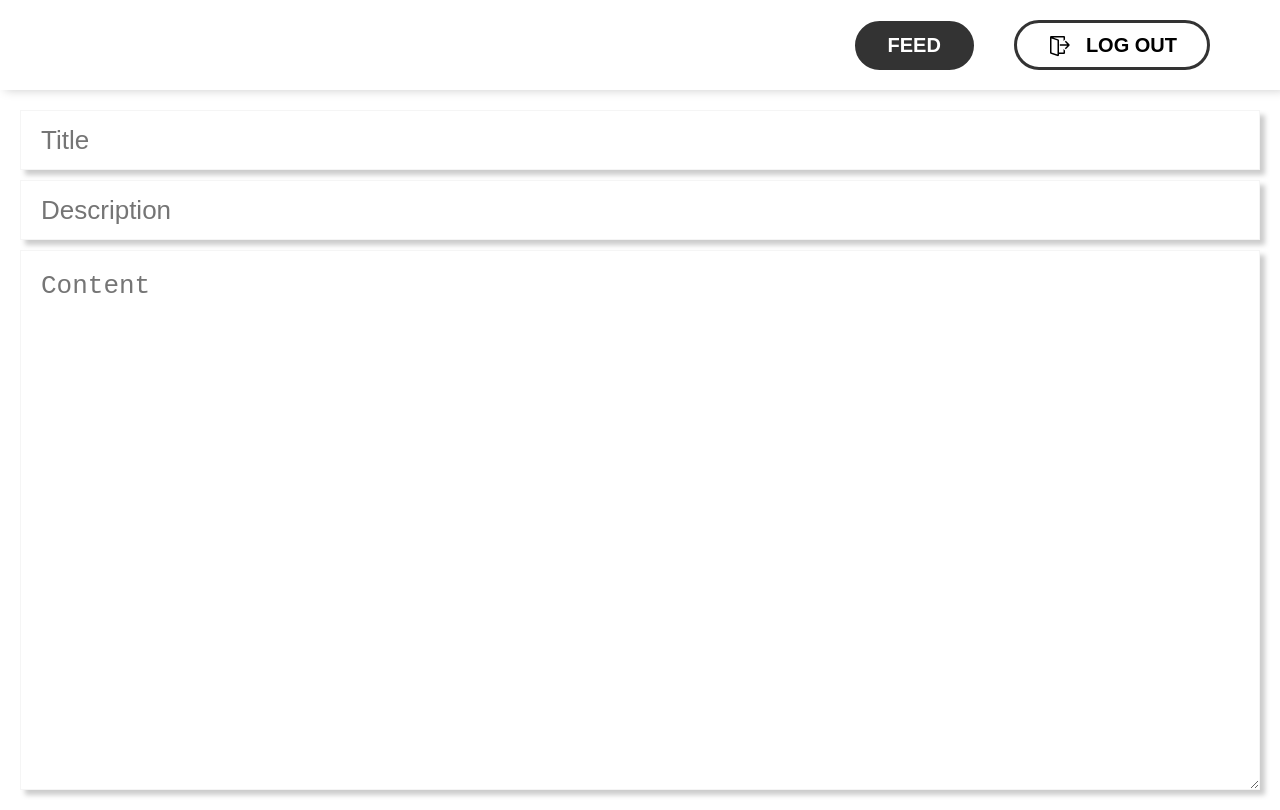
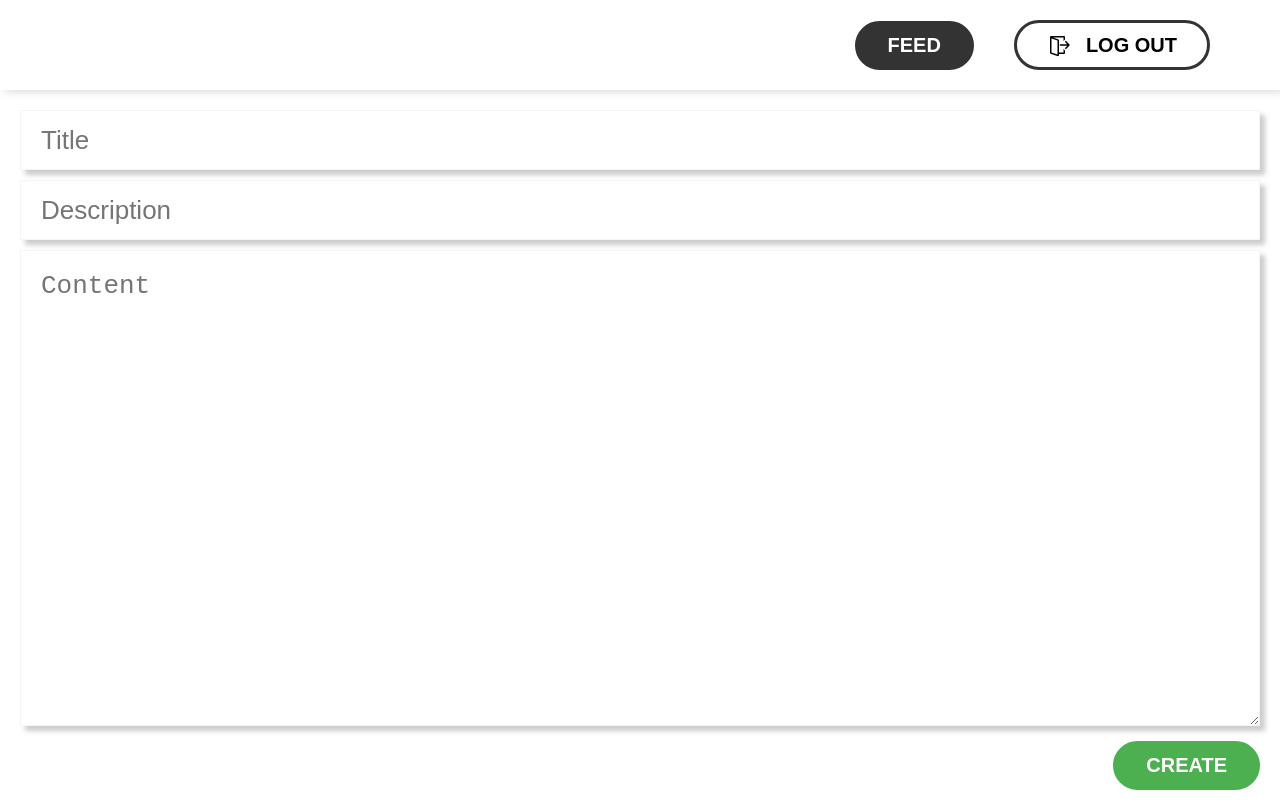
Before and after one commit to lliuti/blog-web, a React (Vite) app: page /post/create in a window 1280 px wide. Built offline with nearby package versions, Linux system fonts and the light colour scheme; sample sign-in values are in the browser's storage.

Commit message:
CreatingPost function

```diff
--- a/src/pages/CreatePost/index.tsx
+++ b/src/pages/CreatePost/index.tsx
@@ -1,10 +1,16 @@
 import { useEffect, useState } from "react";
 import { useHistory } from "react-router-dom";
 import { Header } from "../../components/Header";
+import { api } from "../../services/api";
 import styles from "./styles.module.scss";
 
 export function CreatePost() {
   const [logged, setLogged] = useState(false);
+  const [title, setTitle] = useState("");
+  const [description, setDescription] = useState("");
+  const [content, setContent] = useState("");
+  const [tags, setTags] = useState("");
+  const [token, setToken] = useState("");
 
   const history = useHistory();
 
@@ -16,18 +22,43 @@ export function CreatePost() {
     setLogged(false);
     const token = localStorage.getItem("user:token");
     if (token) {
+      setToken(token)
       setLogged(true);
     } else {
       history.push("/");
     }
   };
+
+  const handleCreatePostButton = async () => {
+    setTitle(title.trim());
+    setDescription(description.trim());
+    setContent(content.trim());
+
+    const data = {
+      title,
+      description,
+      content
+    }
+
+    const response = await api.post("/posts", data, {
+      headers: {
+        'Authorization': `Bearer ${token}`
+      }
+    })
+
+    console.log(response);
+  }
+
   return (
     <>
       <Header />
       <div className={styles.createPostWrapper}>
-        <input className={styles.titleInput} type="text" placeholder="Title" />
-        <input className={styles.descriptionInput} type="text" placeholder="Description" />
-        <textarea className={styles.contentTextarea} placeholder="Content"></textarea>
+        <input value={title} onChange={(e) => setTitle(e.target.value)} className={styles.titleInput} type="text" placeholder="Title" />
+        <input value={description} onChange={(e) => setDescription(e.target.value)} className={styles.descriptionInput} type="text" placeholder="Description" />
+        <textarea value={content} onChange={(e) => setContent(e.target.value)} className={styles.contentTextarea} placeholder="Content"></textarea>
+        <div className={styles.buttonRow}>
+          <button onClick={handleCreatePostButton} className={styles.createPostButton}>CREATE</button>
+        </div>
       </div>
     </>
   )
```
